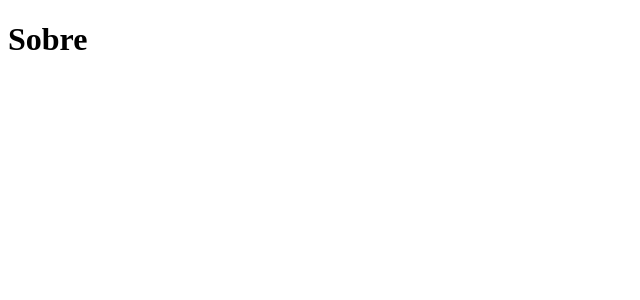
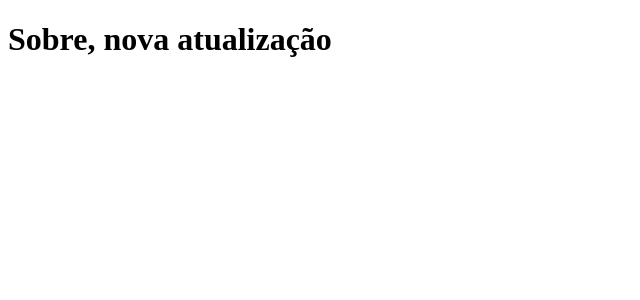
Before and after one commit to fernandogadebarros/CICD, a Next.js app: page /about in a window 1280 px wide. Shown: the top 300 px of the page, without its empty margins (0-640 px from the left). Built offline with nearby package versions, Linux system fonts and the light colour scheme.

Commit message:
add new feat about page

```diff
--- a/pages/about.tsx
+++ b/pages/about.tsx
@@ -3,7 +3,7 @@ import React from "react";
 export default function AboutScreen() {
     return (
         <div>
-            <h1>Sobre</h1>
+            <h1>Sobre, nova atualização</h1>
         </div>
     );
 }
```
